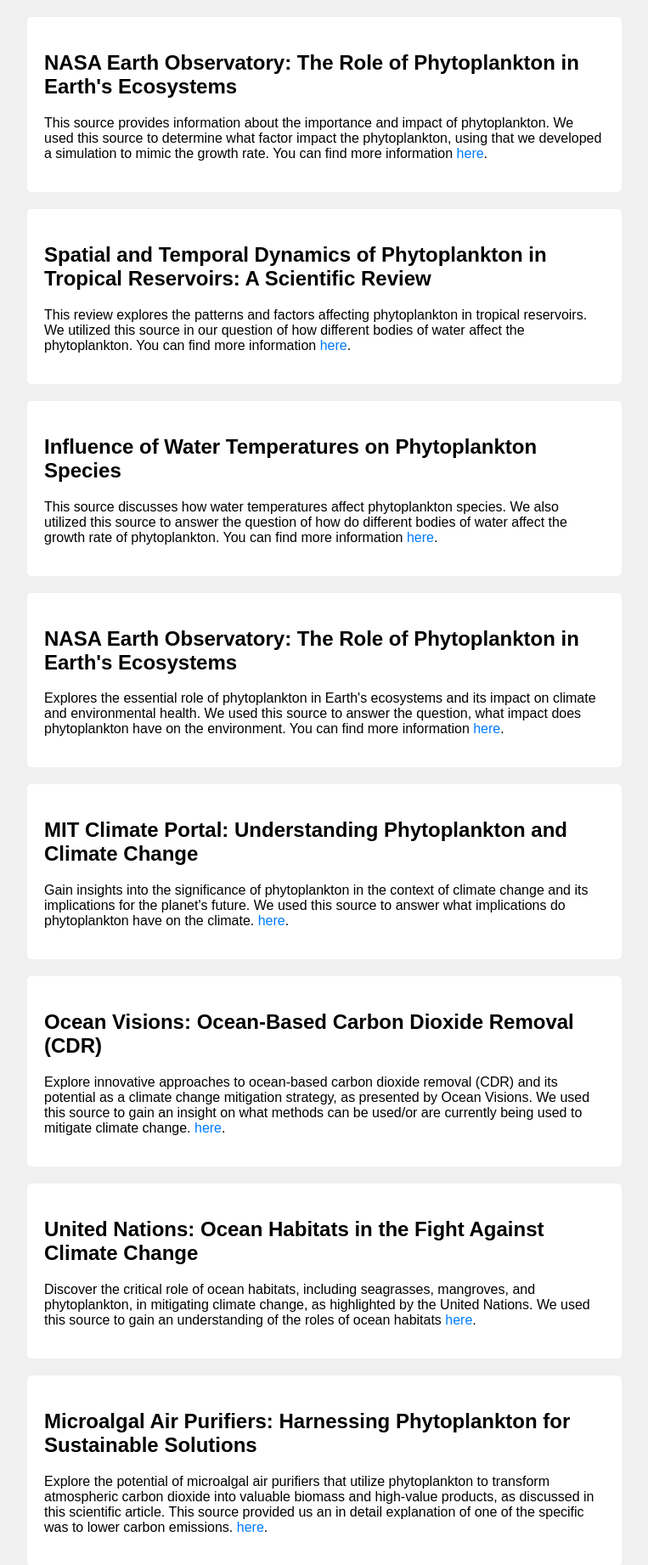
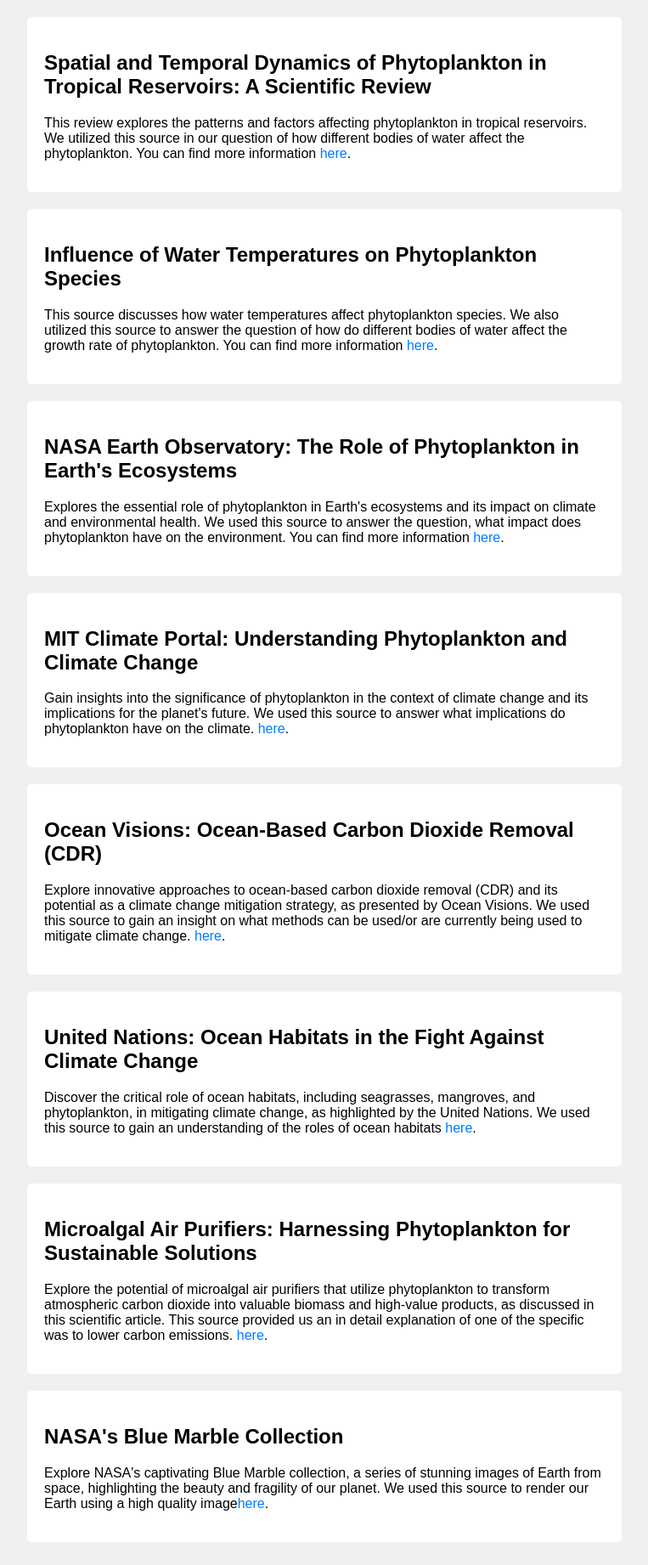
Before and after one commit to MichaelJGao/NASA-Space-App, a Flask app: page /resources in a window 1280 px wide. Shown: the part 130-1972 px from the top of the page at 85% size, without its empty margins (258-1021 px from the left). Run offline with Flask 3, Linux system fonts and the light colour scheme.

Commit message:
resources

```diff
--- a/templates/resources.html
+++ b/templates/resources.html
@@ -12,10 +12,6 @@
     </header>
 
     <div class="container">
-        <div class="resource">
-            <h2>NASA Earth Observatory: The Role of Phytoplankton in Earth's Ecosystems</h2>
-            <p>This source provides information about the importance and impact of phytoplankton. We used this source to determine what factor impact the phytoplankton, using that we developed a simulation to mimic the growth rate. You can find more information <a href="https://earthobservatory.nasa.gov/features/Phytoplankton#:~:text=Phytoplankton%20growth%20depends%20on%20the,levels%20depending%20on%20the%20species">here</a>.</p>
-        </div>
 
         <div class="resource">
             <h2>Spatial and Temporal Dynamics of Phytoplankton in Tropical Reservoirs: A Scientific Review</h2>
```
